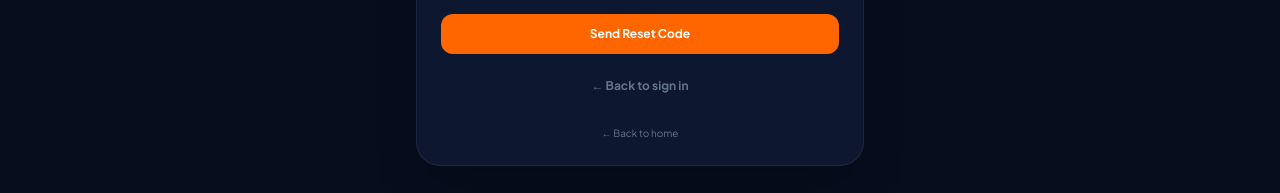
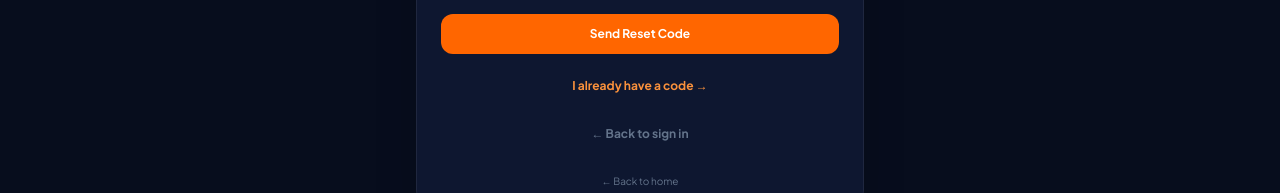
Before and after one commit to Mostafijemon24/Avonix-Social, a Next.js app: page /register in a window 1280 px wide. Both pictures are taken after a click on the button "Forgot password?". Shown: the part 289-482 px from the top of the page. Built offline with nearby package versions, Linux system fonts and the light colour scheme; no server answers.

Commit message:
Let password reset accept a CLI code without sending a new OTP.
Clicking Send was invalidating the working code, so Gmail-less recovery always failed with a mismatch.

```diff
--- a/src/components/auth/RegisterFlow.tsx
+++ b/src/components/auth/RegisterFlow.tsx
@@ -245,6 +245,18 @@ export function RegisterFlow() {
     }
   };
 
+  const handleHaveResetCode = (e: React.MouseEvent<HTMLButtonElement>) => {
+    const form = e.currentTarget.form;
+    const input = form?.querySelector<HTMLInputElement>('input[name="email"]');
+    const em = (input?.value || email).trim().toLowerCase();
+    if (!em.includes("@")) {
+      showToast("Enter your email first.", "error");
+      return;
+    }
+    setEmail(em);
+    setStep("reset");
+  };
+
   const handleResendPasswordReset = async () => {
     if (!email) {
       showToast("Enter your email first.", "error");
@@ -463,6 +475,14 @@ export function RegisterFlow() {
             </button>
             <button
               type="button"
+              disabled={loading}
+              onClick={handleHaveResetCode}
+              className="w-full text-orange-400 hover:text-orange-300 font-bold py-2"
+            >
+              I already have a code →
+            </button>
+            <button
+              type="button"
               onClick={() => setStep("signin")}
               className="w-full text-slate-500 font-bold py-2"
             >
@@ -475,7 +495,8 @@ export function RegisterFlow() {
           <form onSubmit={handleResetPassword} className="space-y-3 text-xs" autoComplete="off">
             <p className="text-[10px] text-slate-500">Account: {email}</p>
             <p className="text-[10px] text-amber-400/90 -mt-1">
-              Use the 6-digit code from the newest email only. Older reset emails will not work.
+              Use the latest 6-digit code you were given. Do not tap Resend — that cancels the
+              current code. Mail often does not arrive.
             </p>
             <div>
               <label className="block font-bold text-slate-300 mb-1">Email Reset Code</label>
```
Also changed, not shown: 1 other file (tests, documents, lock files or other folders).
